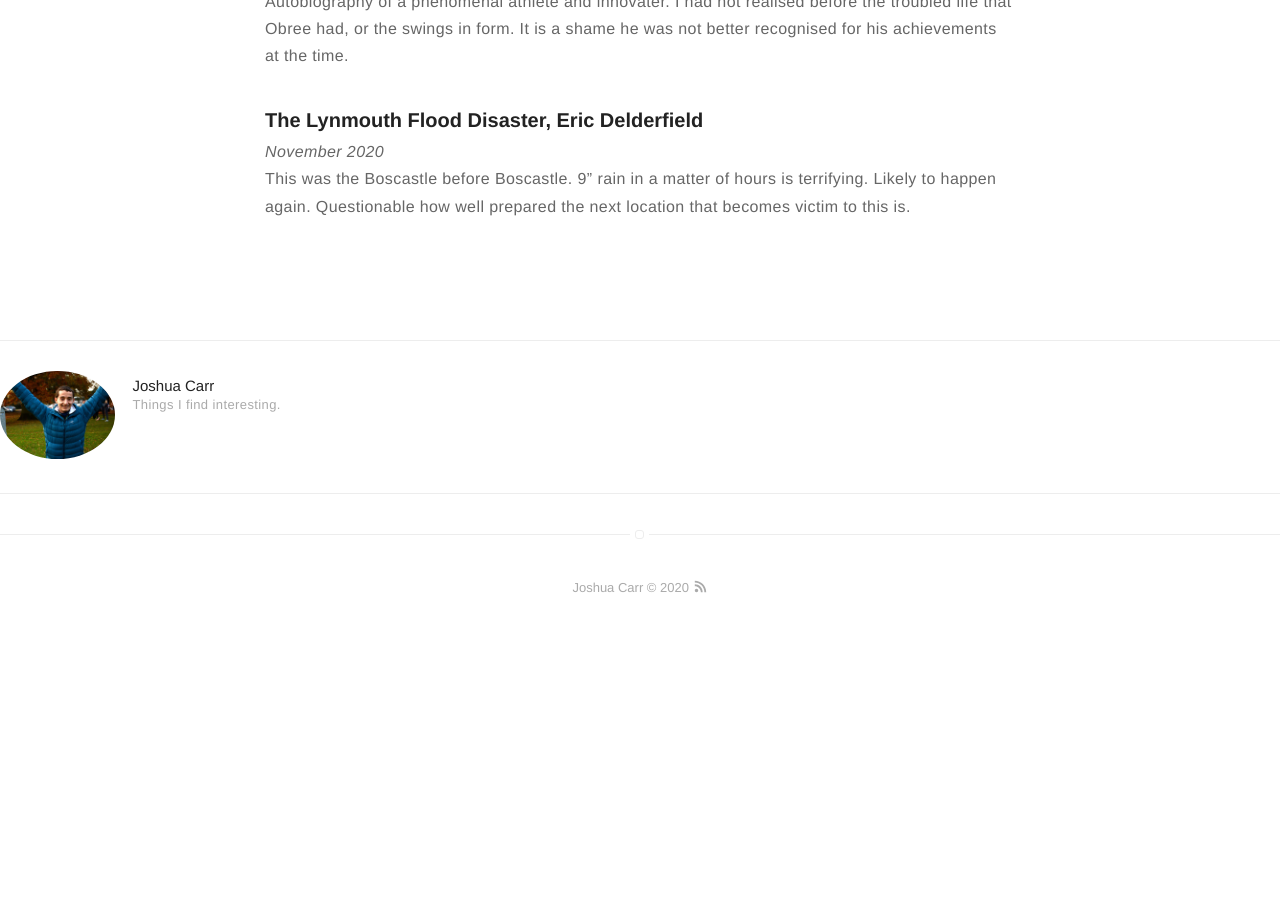
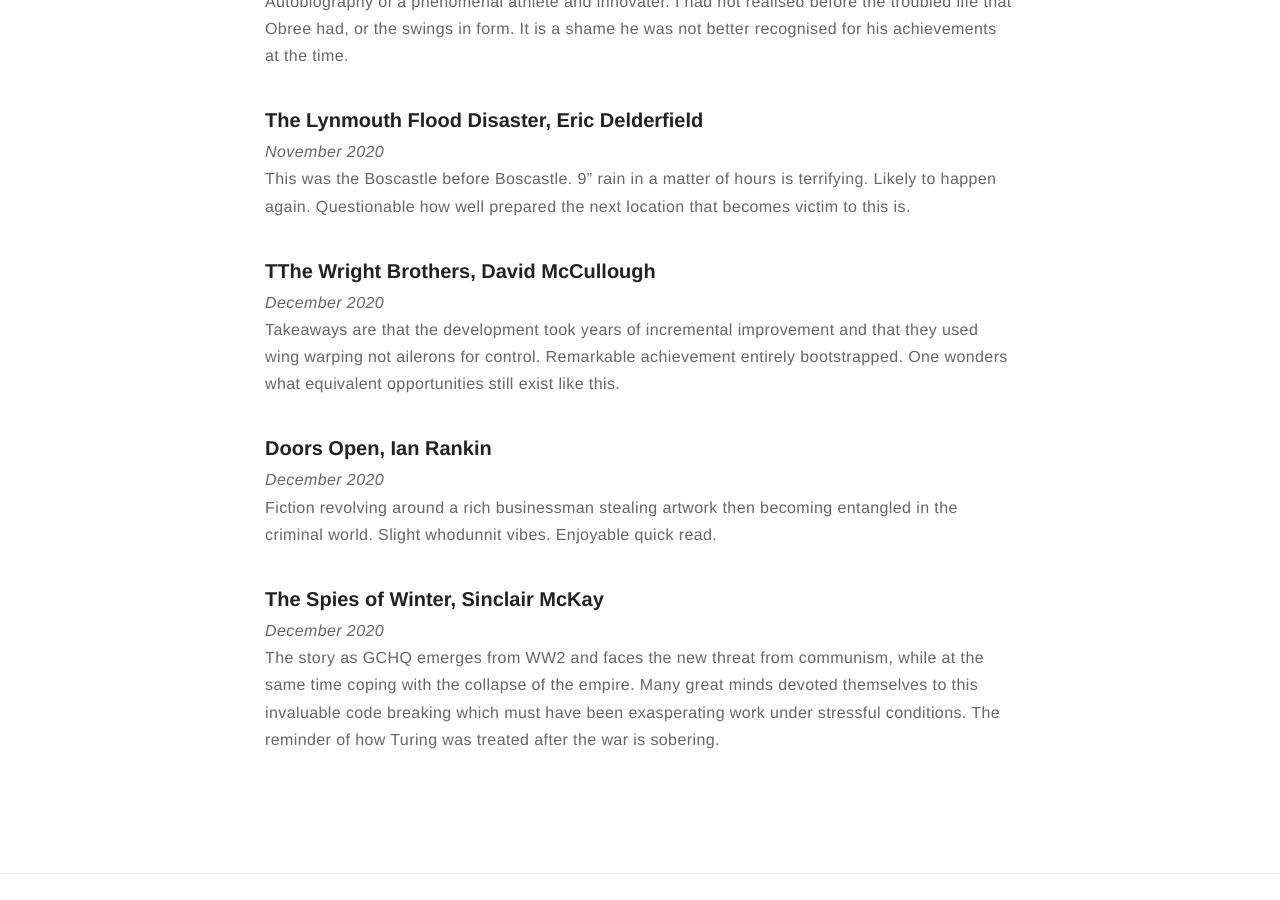
Before and after one commit to jc782/jc782.github.io, a Jekyll site: the page built from _posts/2020-04-06-BookReviews.markdown, in a window 1280 px wide and 900 px high, scrolled down 4576 px. Built offline with Jekyll 4.4.1, drawn with Linux system fonts in a browser that asks for light colours; before the commit the page ends 5211 px from its top, so only the background shows below that.

Commit message:
+ december books

```diff
--- a/_posts/2020-04-06-BookReviews.markdown
+++ b/_posts/2020-04-06-BookReviews.markdown
@@ -151,3 +151,15 @@ Autobiography of a phenomenal athlete and innovater. I had not realised before t
 ### The Lynmouth Flood Disaster, Eric Delderfield
 *November 2020*
 This was the Boscastle before Boscastle. 9" rain in a matter of hours is terrifying. Likely to happen again. Questionable how well prepared the next location that becomes victim to this is.
+
+### TThe Wright Brothers, David McCullough
+*December 2020*
+Takeaways are that the development took years of incremental improvement and that they used wing warping not ailerons for control. Remarkable achievement entirely bootstrapped. One wonders what equivalent opportunities still exist like this.
+
+### Doors Open, Ian Rankin
+*December 2020*
+Fiction revolving around a rich businessman stealing artwork then becoming entangled in the criminal world. Slight whodunnit vibes. Enjoyable quick read.
+
+### The Spies of Winter, Sinclair McKay
+*December 2020*
+The story as GCHQ emerges from WW2 and faces the new threat from communism, while at the same time coping with the collapse of the empire. Many great minds devoted themselves to this invaluable code breaking which must have been exasperating work under stressful conditions. The reminder of how Turing was treated after the war is sobering.
```
Also changed, not shown: _posts/2020-11-11-InstaPetPortraits.markdown (+22 -0 lines).
